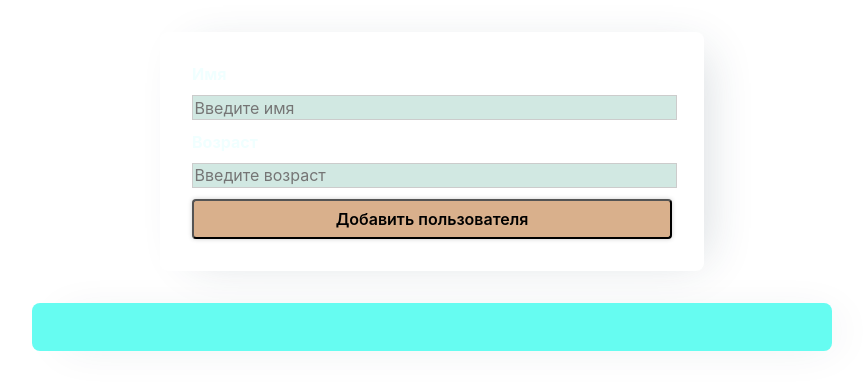
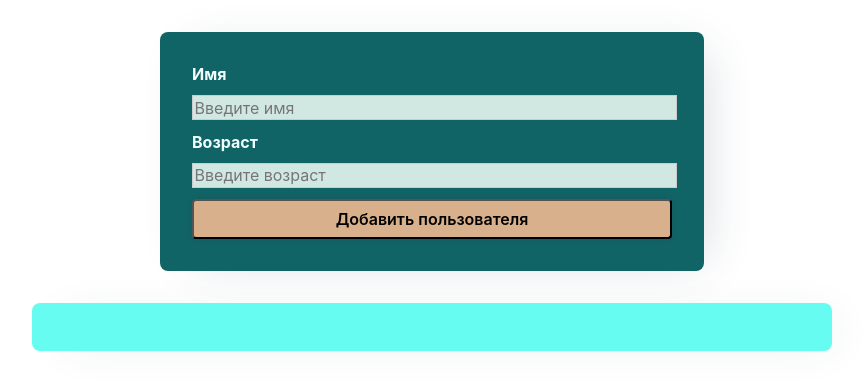
Before and after one commit to Holman52/LearnReact, a React (Create React App) app: page / in a window 1280 px wide. Shown: the top 390 px of the page, without its empty margins (208-1071 px from the left). Built offline with nearby package versions, Linux system fonts and the light colour scheme.

Commit message:
Закрытие модального окна

```diff
--- a/src/components/Forma/FormaBlock.jsx
+++ b/src/components/Forma/FormaBlock.jsx
@@ -32,14 +32,15 @@ const FormaBlock = (props) => {
       props.onSaveData(data)
      setInputAge('')
      setInputName('')
-     setError(false)
    }
-   console.log(InputName.length)
-   console.log(Error.length)
+  const CloseModalHandler = () =>{
+    setError(false)
+  }
+
  return (
     <div>
-    {Error && <ErrorModal />}
-      <Card className={`${styles.input} ${styles.formaBlock}`}>
+    {Error && <ErrorModal onCloseModal={CloseModalHandler}/>}
+      <Card className={styles.input}>
             <form onSubmit={SubmitHandler}>
                     <label>Имя</label>
                     <input type='text' placeholder='Введите имя'
--- a/src/components/Forma/FormaBlock.module.css
+++ b/src/components/Forma/FormaBlock.module.css
@@ -1,13 +1,10 @@
-.formaBlock{
-  width: 60%;
-  background-color:  #116466;
-}
 .input {
     margin: 2rem auto;
     padding: 2rem;
     width: 90%;
     max-width: 30rem;
-  }
+    background-color:  #116466;
+   }
 
   .input label {
     display: block;
--- a/src/components/Ui/Card.module.css
+++ b/src/components/Ui/Card.module.css
@@ -3,5 +3,4 @@
     -moz-box-shadow: 16px 4px 46px -17px rgba(34, 60, 80, 0.2);
     box-shadow: 16px 4px 46px -17px rgba(34, 60, 80, 0.2);
     border-radius: 8px;
-    background-color: white;
 }
--- a/src/components/Ui/ErrorModal.jsx
+++ b/src/components/Ui/ErrorModal.jsx
@@ -2,9 +2,11 @@ import Card from "./Card"
 import Button from "./Button"
 import styles from "./ErrorModal.module.css"
 
-const ErrorModal = () => {
- return (<div className={styles.backdrop}>
-    <Card className={styles.modal}>
+const ErrorModal = (props) => {
+
+
+ return (<div className={styles.backdrop} onClick={props.onCloseModal}>
+    <Card className={styles.modal} >
         <header className={styles.header}>
             <h1>Ошибка</h1>
         </header>
@@ -12,7 +14,7 @@ const ErrorModal = () => {
             <p>Введите все данные</p>
         </div>
         <footer className={styles.footer}>
-            <Button>Закрыть</Button>
+            <Button onClick={props.onCloseModal}>Закрыть</Button>
         </footer>
     </Card>
  </div>
--- a/src/components/Ui/ErrorModal.module.css
+++ b/src/components/Ui/ErrorModal.module.css
@@ -15,6 +15,7 @@
     width: 70%;
     z-index: 100;
     overflow: hidden;
+    background-color: white;
   }
 
   .header {
```
